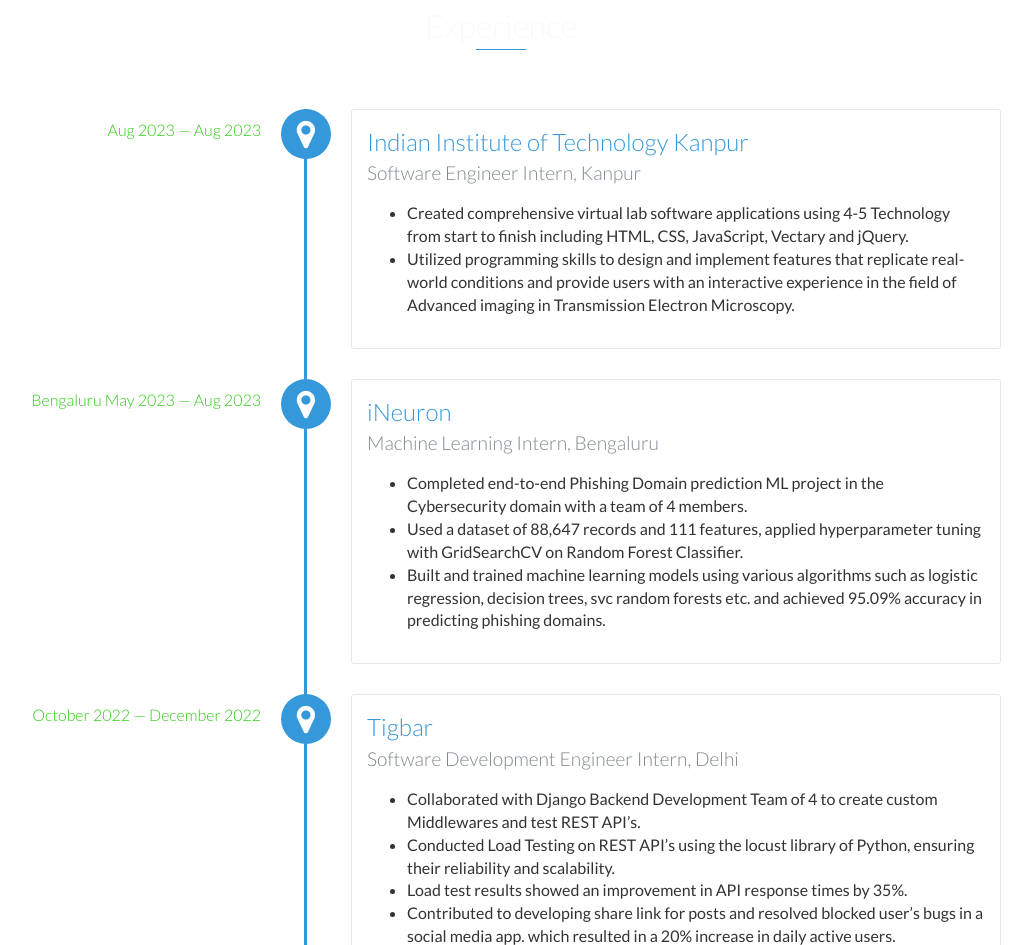
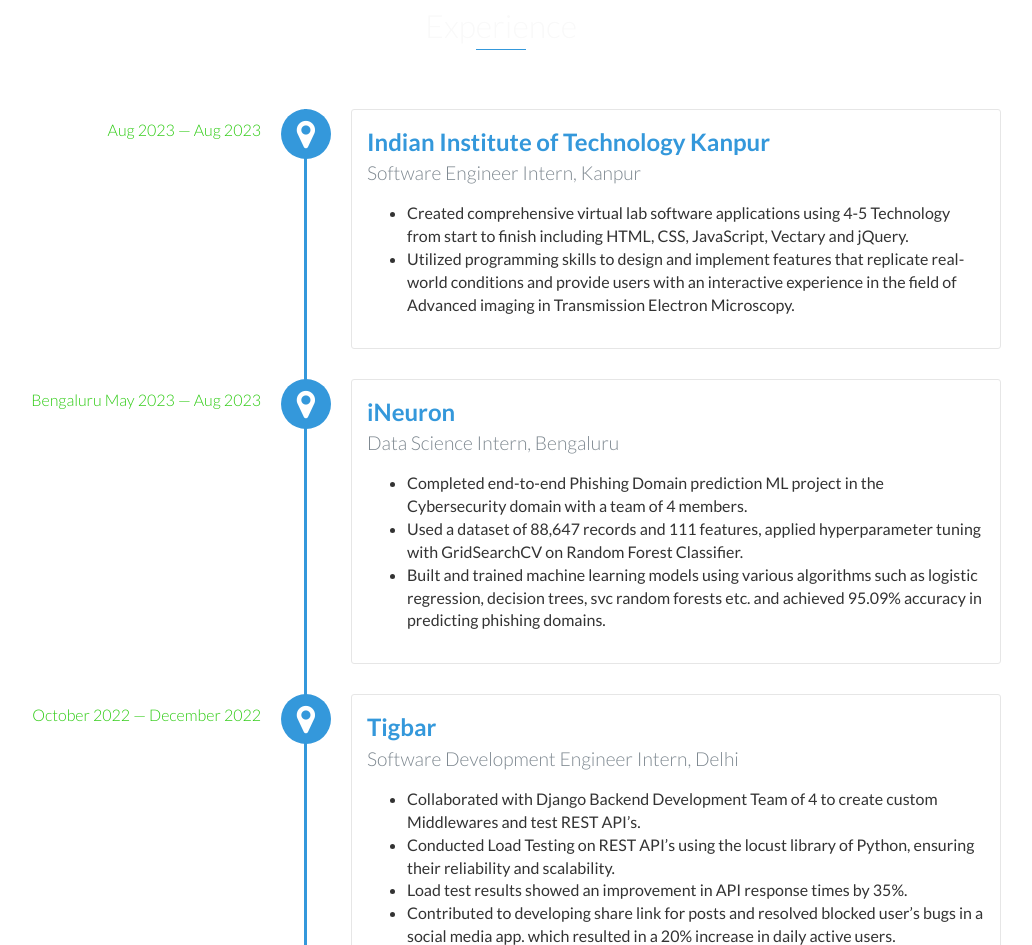
Before and after one commit to adarshmarvel22/Portfolio1S, a website: page index.html in a window 1280 px wide. Shown: the part 1135-2080 px from the top of the page, without its empty margins (139-1171 px from the left). Drawn offline with nearby package versions, Linux system fonts and the light colour scheme.

Commit message:
Update index.html

```diff
--- a/index.html
+++ b/index.html
@@ -93,7 +93,7 @@
         <h2 class="heading">Experience</h2>
         <div id="experience-timeline">
             <div data-date="Aug 2023 — Aug 2023">
-                <h3>Indian Institute of Technology Kanpur</h3>
+                <h3><b>Indian Institute of Technology Kanpur</b></h3>
                 <h4> Software Engineer Intern, Kanpur</h4>
                 <p>
                     <ul>
@@ -110,8 +110,8 @@
             </div>
 
             <div data-date="Bengaluru May 2023 — Aug 2023">
-                <h3>iNeuron</h3>
-                <h4>Machine Learning Intern, Bengaluru</h4>
+                <h3><b>iNeuron</b></h3>
+                <h4>Data Science Intern, Bengaluru</h4>
                 <p>
                     <ul>
 <li>
@@ -128,7 +128,7 @@
             </div>
 
             <div data-date="October 2022 — December 2022">
-                <h3>Tigbar</h3>
+                <h3><b>Tigbar</b></h3>
                 <h4>Software Development Engineer Intern, Delhi</h4>
                 <p>
                     <ul>
```
